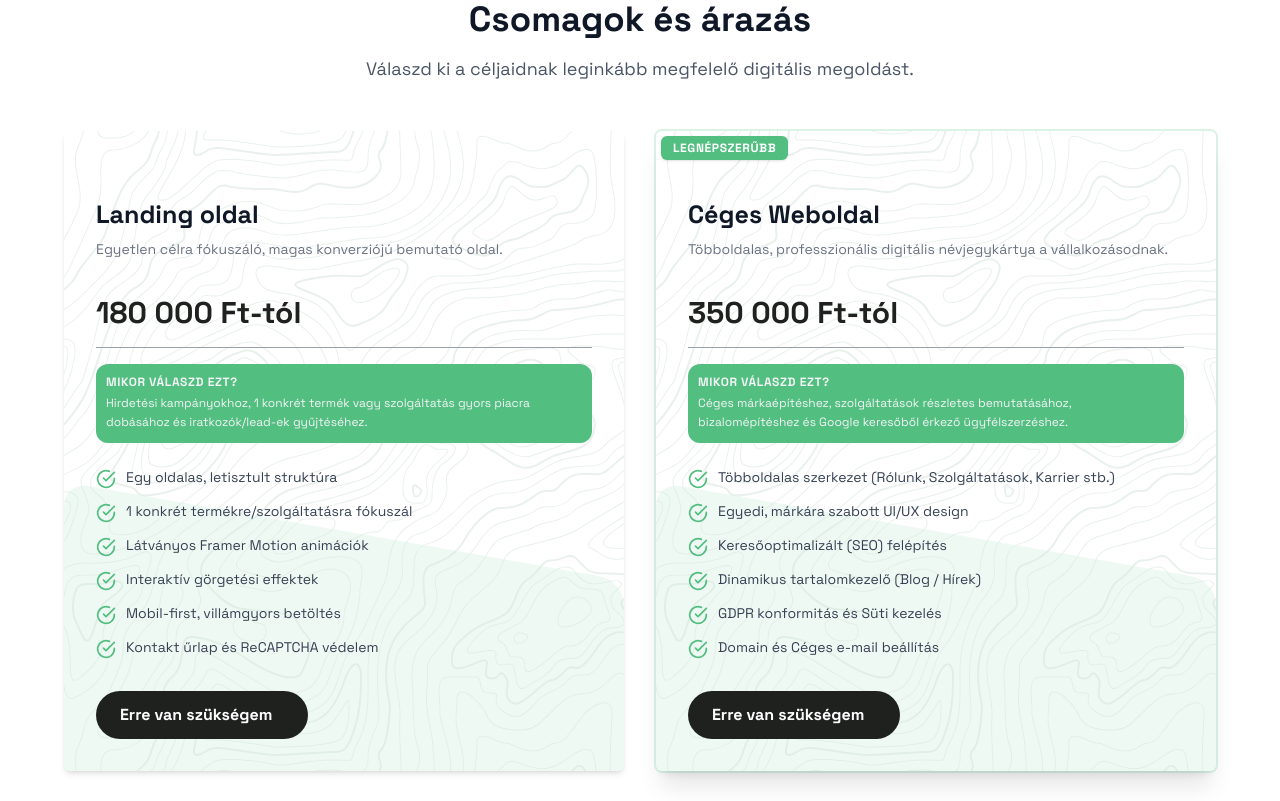
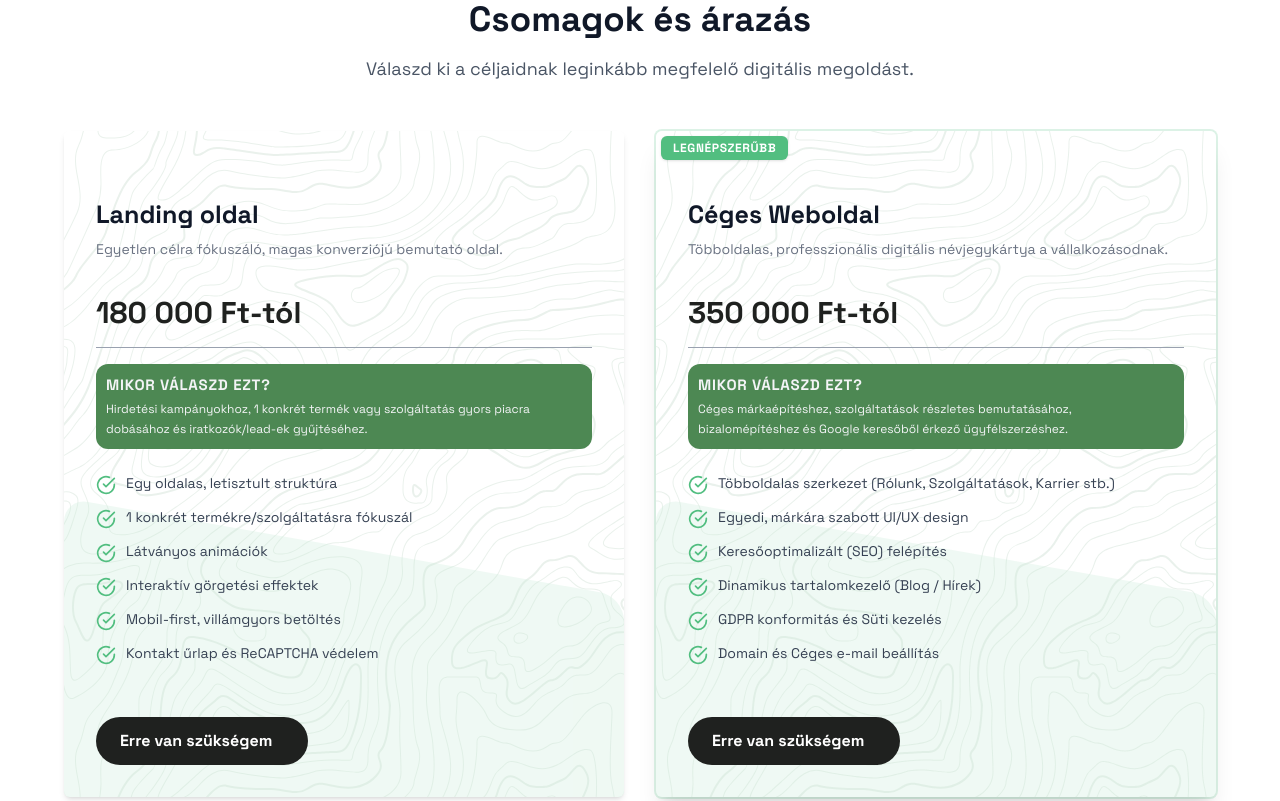
Before and after one commit to Quruzslo/PreferSite, a Next.js app: page / in a window 1280 px wide. Shown: the part 8700-9501 px from the top of the page. Built offline with nearby package versions, Linux system fonts and the light colour scheme.

Commit message:
Pricing section

```diff
--- a/components/PricingDatas/PricingSection.tsx
+++ b/components/PricingDatas/PricingSection.tsx
@@ -20,7 +20,7 @@ export default function PricingSection() {
         {pricingData.map((plan: any) => (
           <div
             key={plan.id}
-            className={`relative group flex flex-col justify-between p-[10px] md:p-8 rounded-md shadow-md overflow-hidden zoldhatteres  ${
+            className={`relative group flex flex-col justify-between p-[10px] gap-[20px] md:p-8 rounded-md shadow-md overflow-hidden zoldhatteres  ${
               plan.popular || plan.mostPopular
                 ? "border-green shadow-xl ring-2 ring-green/20"
                 : ""
@@ -64,8 +64,8 @@ export default function PricingSection() {
                 </span>
               </div>
 
-              <div className="bg-green p-[10px] rounded-xl mb-6 ">
-                <p className="text-xs font-bold text-gray-100 uppercase tracking-wider mb-1">
+              <div className="bg-dark-green p-[10px] rounded-xl mb-6 ">
+                <p className="text-[15px] font-bold text-gray-100 uppercase tracking-wider mb-1">
                   Mikor válaszd ezt?
                 </p>
                 <p className="text-xs text-gray-100 leading-relaxed">
--- a/components/PricingDatas/pricing.ts
+++ b/components/PricingDatas/pricing.ts
@@ -20,7 +20,7 @@ const pricingData: PricingItem[] = [
     attributes: [
       "Egy oldalas, letisztult struktúra",
       "1 konkrét termékre/szolgáltatásra fókuszál",
-      "Látványos Framer Motion animációk",
+      "Látványos animációk",
       "Interaktív görgetési effektek",
       "Mobil-first, villámgyors betöltés",
       "Kontakt űrlap és ReCAPTCHA védelem",
```
